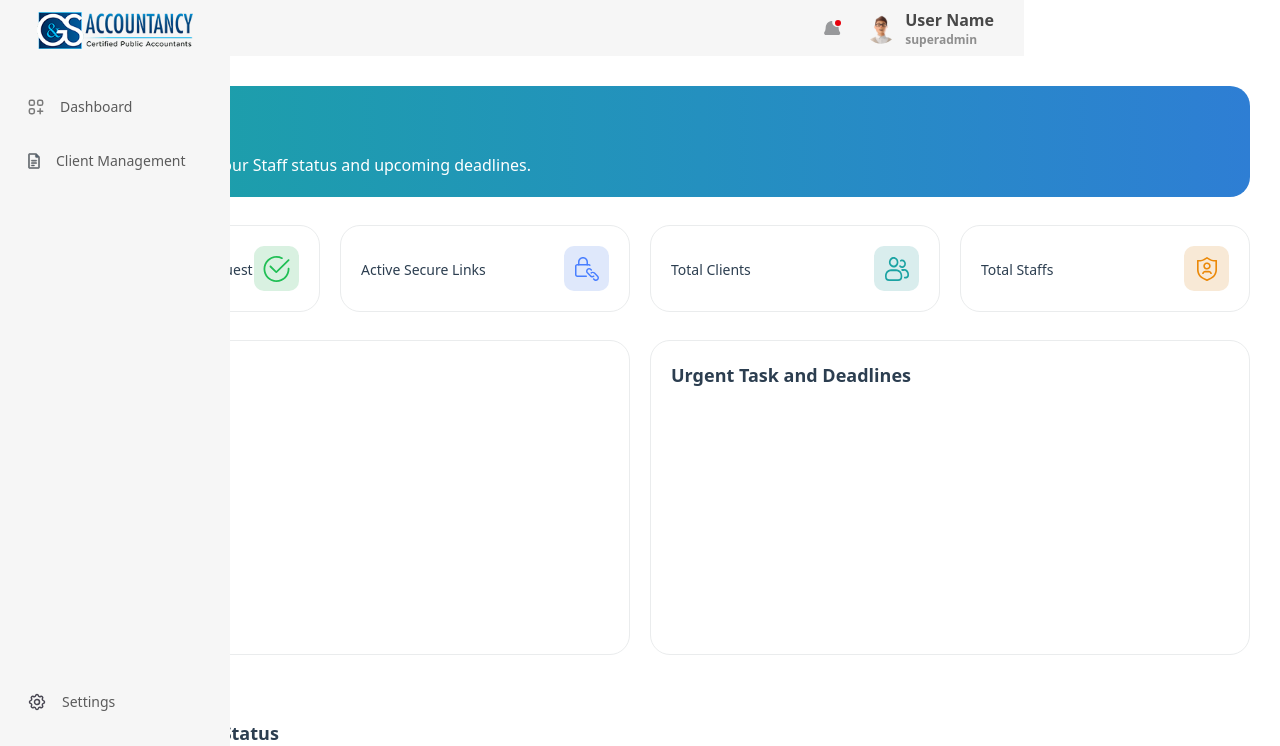
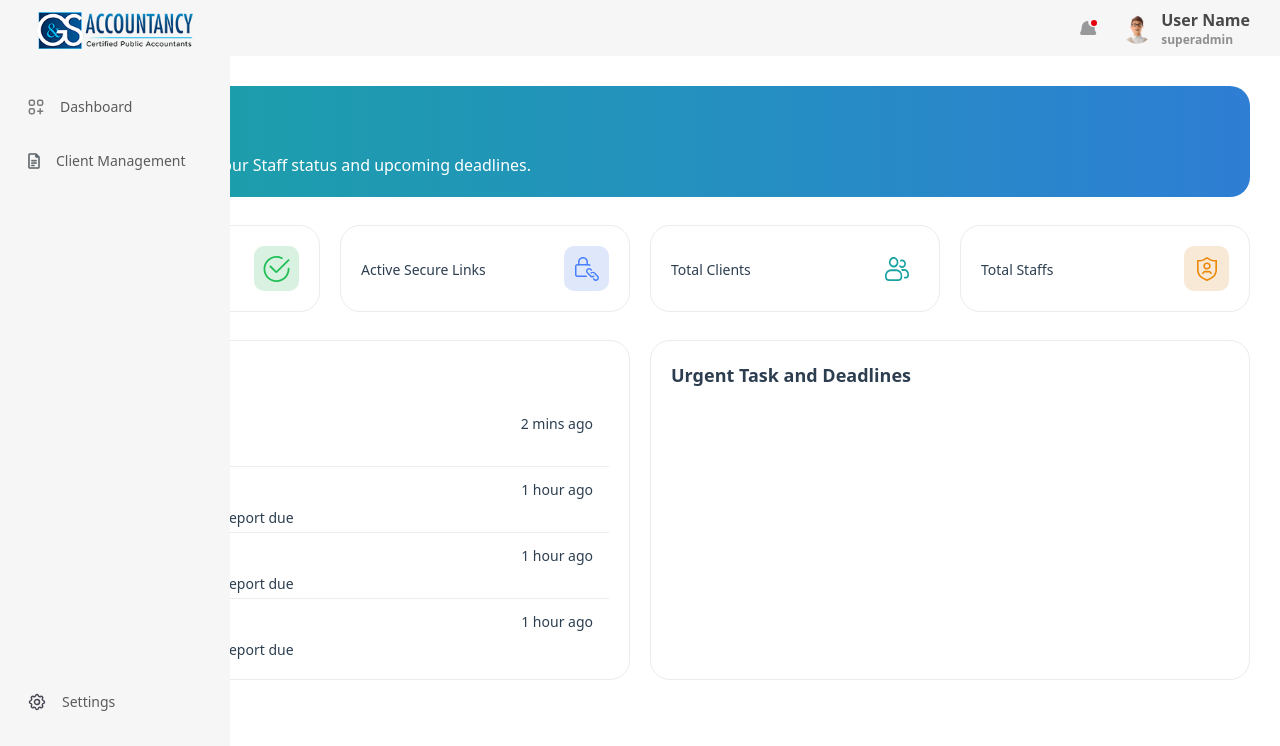
Before and after one commit to asjohalno1/gns-portal-admin, a React (Vite) app in the folder cpa_admin/: page / in a window 1280 px wide. Shown: the top 746 px of the page. Built offline with nearby package versions, Linux system fonts and the light colour scheme.

Commit message:
ui fixes

```diff
--- a/cpa_admin/src/Component/Table/table.jsx
+++ b/cpa_admin/src/Component/Table/table.jsx
@@ -5,7 +5,7 @@
   return (
     <div className="relative overflow-x-auto border border-customGray sm:rounded-lg">
       <table className="w-full  text-left rtl:text-right ">
-        <thead className=" text-[#2C3E50]  bg-[#E4F0F3] border border-[#eaeaea]">
+        <thead className=" text-body  bg-[#E4F0F3] border border-[#eaeaea]">
           <tr>
             <th scope="col" className="px-6 py-3 text-base font-medium">
               Client name
--- a/cpa_admin/src/index.css
+++ b/cpa_admin/src/index.css
@@ -9,16 +9,53 @@
   --color-bgGreen:#D9F1E1;
   --color-bgOrange:#F8E9D6;
   --color-bgRed:#F8DFDC;
-  --color-bgTeal:#D9EDED;
-  --color-bgPurple:#DFE8FB;
-  --color-body:#2C3E50;
---color-green:#1BA3A3;
---color-textcolor:#303030
+  --color-bgPurple: #DFE8FB;
+  --color-body: #2C3E50;
+  --color-green: #1BA3A3;
+  --color-textcolor: #303030;
+  --color-tabsBg: #F8FAFC;
 }
 body {
   @apply text-gray-950;
 }
 
+/* Global Scrollbar Styling */
+* {
+  scrollbar-width: thin;              /* For Firefox */
+  scrollbar-color: #a7a7a7 #EAECED;   /* For Firefox: thumb and track colors */
+}
+
+/* For Chrome, Edge, Safari */
+*::-webkit-scrollbar {
+  width: 8px;
+  height: 8px;
+}
+
+*::-webkit-scrollbar-track {
+  background: #EAECED;
+}
+
+*::-webkit-scrollbar-thumb {
+  background-color: #a7a7a7;
+  border-radius: 10px;
+  border: 2px solid transparent;
+}
+
+*::-webkit-scrollbar-thumb:hover {
+  background-color: #1BA3A3;
+}
+
+
+/* header */
+.close-sidebar .header{
+  width: 100%;
+}
+
+@media (max-width: 768px) {
+  .header{
+    width: 100%;
+  }
+}
 
 .btn-table {
   @apply w-[163px]
--- a/cpa_admin/src/pages/addClientmodal.jsx
+++ b/cpa_admin/src/pages/addClientmodal.jsx
@@ -57,7 +57,7 @@
 
             <div className="flex items-center gap-2">
               <input type="checkbox" id="invite" className="accent-[#2E7ED4]" />
-              <label htmlFor="invite" className="text-sm text-[#2C3E50]">Send invitation to client</label>
+              <label htmlFor="invite" className="text-sm text-body">Send invitation to client</label>
             </div>
 
             <div className="text-right">
--- a/cpa_admin/src/pages/dashboard.jsx
+++ b/cpa_admin/src/pages/dashboard.jsx
@@ -114,10 +114,10 @@
         <div className="border border-customGray p-5 rounded-[20px] flex justify-between items-center">
           <div className="flex justify-between items-center w-full">
             <div className="">
-                <span className="text-[#2C3E50] font-medium text-[14px]">
-                  Completed Document Request
+              <span className="text-body font-medium text-[14px]">
+                Active Document Request
               </span>
-                <h4 className="text-[#2C3E50] font-semibold text-[28px]">
+              <h4 className="text-body font-semibold text-[28px]">
                 {clientData?.activeClients}
               </h4>
             </div>
@@ -151,10 +151,10 @@
         <div className="border border-customGray p-5 rounded-[20px] flex justify-between items-center">
           <div className="flex justify-between items-center w-full">
             <div className="">
-                <span className="text-[#2C3E50] font-medium text-[14px]">
+              <span className="text-body font-medium text-[14px]">
                 Active Secure Links
               </span>
-                <h4 className="text-[#2C3E50] font-semibold text-[28px]">
+              <h4 className="text-body font-semibold text-[28px]">
                 {clientData?.pendingRequests}
               </h4>
             </div>
@@ -182,10 +182,10 @@
         <div className="border border-customGray p-5 rounded-[20px] flex justify-between items-center">
           <div className="flex justify-between items-center w-full">
             <div className="">
-                <span className="text-[#2C3E50] font-medium text-[14px]">
+              <span className="text-body font-medium text-[14px]">
                 Total Clients
               </span>
-                <h4 className="text-[#2C3E50] font-semibold text-[28px]">
+              <h4 className="text-body font-semibold text-[28px]">
                 {clientData?.overdue}
               </h4>
             </div>
@@ -206,10 +206,10 @@
         <div className="border border-customGray p-5 rounded-[20px] flex justify-between items-center">
           <div className="flex justify-between items-center w-full">
             <div className="">
-                <span className="text-[#2C3E50] font-medium text-[14px]">
+              <span className="text-body font-medium text-[14px]">
                 Total Staffs
               </span>
-                <h4 className="text-[#2C3E50] font-semibold text-[28px]">
+              <h4 className="text-body font-semibold text-[28px]">
                 {clientData?.documentsProcessed}
               </h4>
             </div>
@@ -224,53 +224,103 @@
       </div>
       <div className="grid lg:grid-cols-2 gap-5 mt-7">
         <div className="border border-customGray p-5 rounded-[20px]">
-            <h4 className="text-[#2C3E50] font-semibold text-lg mb-5">
+          <h4 className="text-body font-semibold text-lg mb-5">
             Recent Activity
           </h4>
-            <ul className="grid grid-cols-2 gap-5">
-              {documentCompletionValue?.map((item, index) => {
-                const bgColor =
-                  {
-                    individual: "#E4F3EB",
-                    "Business tax": "#F3EDE4",
-                    others: "#E4F0F3",
-                  }[item.category.toLowerCase()] || "#F3E4E4";
 
-                const barColor =
-                  {
-                    individual: "#20BF55",
-                    "Business tax": "#FDA830",
-                    others: "#497FFF",
-                  }[item.category.toLowerCase()] || "#F94853";
+          <div className="divide-y divide-gray-100 h-[250px] overflow-y-scroll">
+            <div className="px-4 py-1 mb-2 hover:bg-gray-50 transition-colors border-b-[1px] border-customGray duration-200 cursor-pointer group">
+              <div className="flex items-start space-x-4">
+                <div className="flex-1 min-w-0">
+                  <div className="flex items-start justify-between">
+                    <div className="flex-1">
+                      <h3 className="text-[16px] font-medium text-body transition-colors duration-200">
+                        Tax return completed
+                      </h3>
+                      <p className="text-[14px] font-regular text-body mt-1">
+                        John Doe - Q4 2024 filing
+                      </p>
+                    </div>
 
-                return (
-                  <li
-                    key={index}
-                    className="p-4 rounded-[10px]"
-                    style={{ backgroundColor: bgColor }}
-                  >
-                    <h4 className="text-[#2C3E50] mb-1 text-lg font-semibold">
-                      {item.percentage}%
-                    </h4>
-                    <p className="text-[#2c3e50] text-sm font-normal mb-2.5">
-                      {item.category}
+                    <div className="flex flex-col items-end ml-4">
+                      <span className="text-[14px] font-regular text-body mb-2">
+                        2 mins ago
+                      </span>
+                    </div>
+                  </div>
+                </div>
+              </div>
+            </div>
+            <div className="px-4 py-1 mb-2 hover:bg-gray-50 transition-colors border-b-[1px] border-customGray duration-200 cursor-pointer group">
+              <div className="flex items-start space-x-4">
+                <div className="flex-1 min-w-0">
+                  <div className="flex items-start justify-between">
+                    <div className="flex-1">
+                      <h3 className="text-[16px] font-medium text-body transition-colors duration-200">
+                        New client registered
+                      </h3>
+                      <p className="text-[14px] font-regular text-body mt-1">
+                        Tech Solutions - Annual report due
                       </p>
-                    <div className="h-2.5 w-full bg-white rounded-[20px] relative">
-                      <span
-                        className="h-2.5 absolute rounded-tl-[20px] rounded-bl-[20px]"
-                        style={{
-                          backgroundColor: barColor,
-                          width: `${item.percentage}%`,
-                        }}
-                      ></span>
                     </div>
-                  </li>
-                );
-              })}
-            </ul>
+
+                    <div className="flex flex-col items-end ml-4">
+                      <span className="text-[14px] font-regular text-body mb-2">
+                        1 hour ago
+                      </span>
+                    </div>
+                  </div>
+                </div>
+              </div>
+            </div>
+            <div className="px-4 py-1 mb-2 hover:bg-gray-50 transition-colors border-b-[1px] border-customGray duration-200 cursor-pointer group">
+              <div className="flex items-start space-x-4">
+                <div className="flex-1 min-w-0">
+                  <div className="flex items-start justify-between">
+                    <div className="flex-1">
+                      <h3 className="text-[16px] font-medium text-body transition-colors duration-200">
+                        New client registered
+                      </h3>
+                      <p className="text-[14px] font-regular text-body mt-1">
+                        Tech Solutions - Annual report due
+                      </p>
+                    </div>
+
+                    <div className="flex flex-col items-end ml-4">
+                      <span className="text-[14px] font-regular text-body mb-2">
+                        1 hour ago
+                      </span>
+                    </div>
+                  </div>
+                </div>
+              </div>
+            </div>
+            <div className="px-4 py-1 mb-2 hover:bg-gray-50 transition-colors border-b-[1px] border-customGray duration-200 cursor-pointer group">
+              <div className="flex items-start space-x-4">
+                <div className="flex-1 min-w-0">
+                  <div className="flex items-start justify-between">
+                    <div className="flex-1">
+                      <h3 className="text-[16px] font-medium text-body transition-colors duration-200">
+                        New client registered
+                      </h3>
+                      <p className="text-[14px] font-regular text-body mt-1">
+                        Tech Solutions - Annual report due
+                      </p>
+                    </div>
+
+                    <div className="flex flex-col items-end ml-4">
+                      <span className="text-[14px] font-regular text-body mb-2">
+                        1 hour ago
+                      </span>
+                    </div>
+                  </div>
+                </div>
+              </div>
+            </div>
+          </div>
         </div>
         <div className="border border-customGray p-5 rounded-[20px]">
-            <h4 className="text-[#2C3E50] font-semibold text-lg mb-5">
+          <h4 className="text-body font-semibold text-lg mb-5">
             Urgent Task and Deadlines
           </h4>
           <ul className="overflow-y-auto h-[225px]">
@@ -303,7 +353,7 @@
                   >
                     {category.charAt(0).toUpperCase() + category.slice(1)}
                   </h4>
-                    <p className="text-[#2C3E50] font-normal text-sm">
+                  <p className="text-body font-normal text-sm">
                     {task.clientName} - {task.category}
                   </p>
                 </li>
@@ -312,7 +362,7 @@
           </ul>
         </div>
       </div>
-        <h4 className="font-semibold text-lg text-[#2C3E50] mb-2.5 mt-16">
+      <h4 className="font-semibold text-lg text-body mb-2.5 mt-16">
         Clients & Documents Status
       </h4>
       <div className="border border-customGray rounded-[20px] p-5">
--- a/cpa_admin/src/pages/importbulkmodal.jsx
+++ b/cpa_admin/src/pages/importbulkmodal.jsx
@@ -19,10 +19,10 @@
                     <div className="border border-dashed border-[#80A5FF] rounded-[10px] p-6 text-center mb-6 mt-[25px]">
                         <div className="flex flex-col items-center gap-2">
                             <img src={csvfolder} alt="" className='mb-[60px]' />
-                            <p className="text-[#2C3E50] font-medium text-[18px] leading-[100%] tracking-[-0.34%] mb-[8px]">
+                            <p className="text-body font-medium text-[18px] leading-[100%] tracking-[-0.34%] mb-[8px]">
                                 Drop files here or click to browse
                             </p>
-                            <p className="text-[#2C3E50] font-normal text-[14px] leading-[100%] tracking-[-0.34%] mb-[60px]">
+                            <p className="text-body font-normal text-[14px] leading-[100%] tracking-[-0.34%] mb-[60px]">
                                 Upload client data from QuickBooks, UltraTax, or Excel, CSV spreadsheets
                             </p>
                         </div>
```
Also changed, not shown: cpa_admin/src/pages/clientmanagement.jsx (+8 -13 lines), cpa_admin/src/pages/clientmapping.jsx (added). Lines whose indentation alone changed are shown as unchanged.
